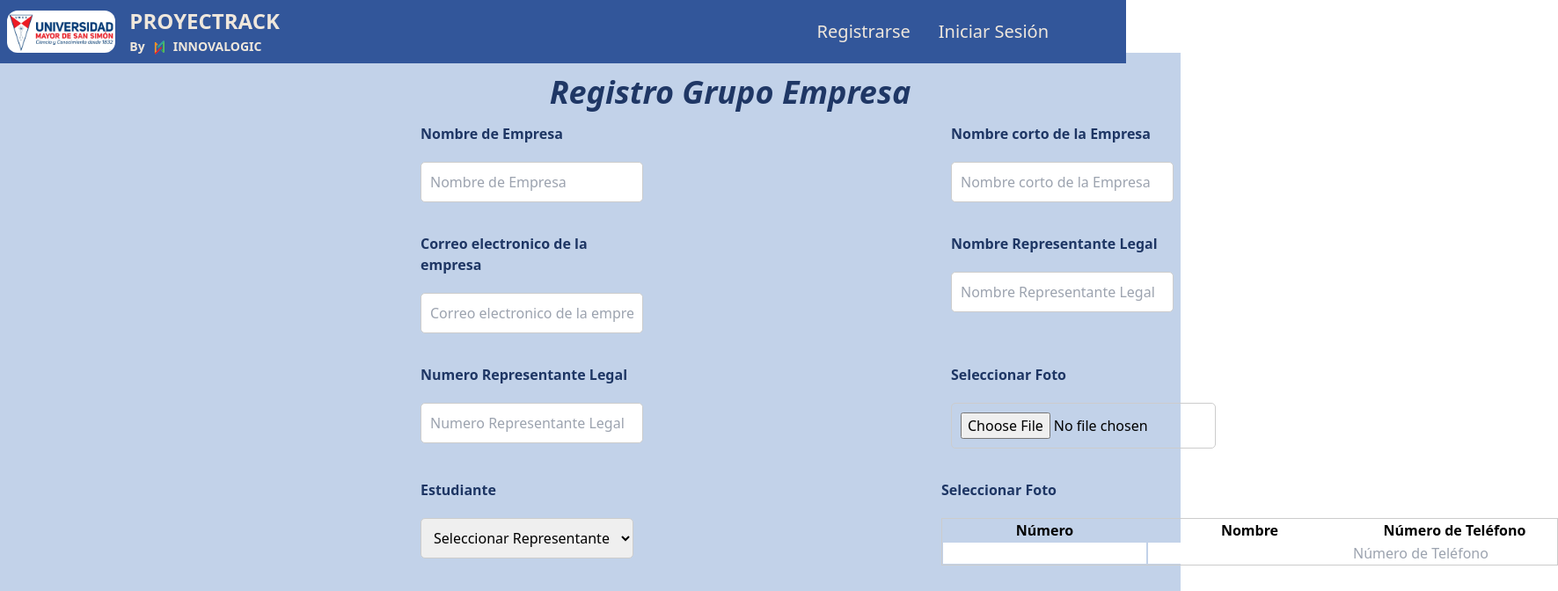
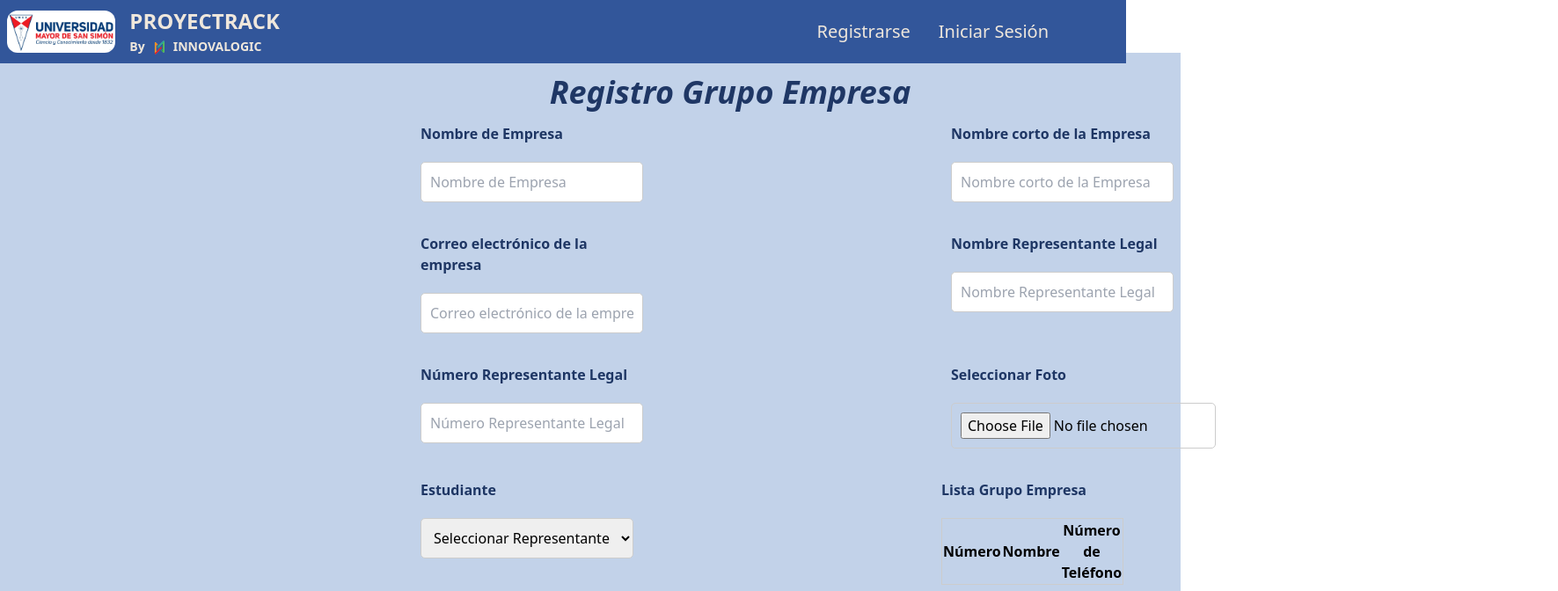
Before and after one commit to innovalogic/ProyectoTis, a React (Vite) app in the folder Frontend/proyectotis/: page /RegistroEmpresa in a window 1280 px wide. Shown: the top 672 px of the page at 88% size, 1771 px wide, since content can reach past the window. Built offline with nearby package versions, Linux system fonts and the light colour scheme.

Commit message:
Creacion de funcionalidad al seleccionar un representante su nombre sera anotado en la tabla de integrantes

```diff
--- a/Frontend/proyectotis/src/Paginas/RegistroEmpresa.jsx
+++ b/Frontend/proyectotis/src/Paginas/RegistroEmpresa.jsx
@@ -2,35 +2,37 @@ import NavbarInicioDeSesion from "../Componentes/NavbarInicio";
 import './RegistroEmpresa.css';
 import React, { useState } from 'react';
 export default function RegistroEmpresa() {
-    const [representante, setRepresentante] = useState('');
-    const [numero, setNumero] = useState('');
+    const [representantes, setRepresentantes] = useState([]);
 
-    // Simular una función para generar un número automáticamente
     const generarNumero = () => {
-        // Genera un número aleatorio o usa cualquier lógica necesaria
-        return Math.floor(Math.random() * 1000);
+        // Retorna el siguiente número secuencial
+        return representantes.length + 1;
     };
 
     const handleChange = (event) => {
         const value = event.target.value;
+        if (value) {
             const selectedOption = event.target.options[event.target.selectedIndex];
             const nombre = selectedOption.text;
 
-        setRepresentante(nombre);
-        setNumero(generarNumero());
+            // Añadir nuevo representante a la lista
+            setRepresentantes(prevRepresentantes => [
+                ...prevRepresentantes,
+                { numero: generarNumero(), nombre }
+            ]);
+        }
     };
     return (
         <>
         <NavbarInicioDeSesion />
         <div className="background-color">
             <div className="form-container">
-                    <h1 className="text-4xl font-bold italic" style={{ color: '#1F3765' ,margin:'15px'}}>Registro Grupo Empresa</h1>
+                <h1 className="text-4xl font-bold italic" style={{ color: '#1F3765', margin: '15px' }}>Registro Grupo Empresa</h1>
                 <form className="form-grid">
                     <div className="form-row">
-
                         <div className="input-group">
                             <label htmlFor="nombre">Nombre de Empresa</label>
-                            <input type="text" id="nombrEmpresa" placeholder="Nombre de Empresa" className="input-field" />
+                            <input type="text" id="nombreEmpresa" placeholder="Nombre de Empresa" className="input-field" />
                         </div>
                         <div className="input-group">
                             <label htmlFor="apellido">Nombre corto de la Empresa</label>
@@ -40,8 +42,8 @@ export default function RegistroEmpresa() {
 
                     <div className="form-row">
                         <div className="input-group">
-                            <label htmlFor="correo">Correo electronico de la empresa</label>
-                            <input type="text" id="correo" placeholder="Correo electronico de la empresa" className="input-field" />
+                            <label htmlFor="correo">Correo electrónico de la empresa</label>
+                            <input type="text" id="correo" placeholder="Correo electrónico de la empresa" className="input-field" />
                         </div>
                         <div className="input-group">
                             <label htmlFor="nombreRep">Nombre Representante Legal</label>
@@ -51,8 +53,8 @@ export default function RegistroEmpresa() {
 
                     <div className="form-row">
                         <div className="input-group">
-                            <label htmlFor="numeroRep">Numero Representante Legal</label>
-                            <input type="text" id="numeroRep" placeholder="Numero Representante Legal" className="input-field" />
+                            <label htmlFor="numeroRep">Número Representante Legal</label>
+                            <input type="text" id="numeroRep" placeholder="Número Representante Legal" className="input-field" />
                         </div>
                         <div className="input-group">
                             <label htmlFor="foto">Seleccionar Foto</label>
@@ -62,9 +64,9 @@ export default function RegistroEmpresa() {
 
                     <div className="form-row">
                         <div className="input-group">
-                <label htmlFor="numeroRep">Estudiante</label>
+                            <label htmlFor="estudiante">Estudiante</label>
                             <select
-                    id="numeroRep"
+                                id="estudiante"
                                 className="input-field"
                                 onChange={handleChange}
                             >
@@ -76,7 +78,7 @@ export default function RegistroEmpresa() {
                         </div>
 
                         <div className="input-group">
-                <label htmlFor="">Seleccionar Foto</label>
+                            <label htmlFor="">Lista Grupo Empresa</label>
                             <table className="input-field">
                                 <thead>
                                     <tr>
@@ -86,11 +88,13 @@ export default function RegistroEmpresa() {
                                     </tr>
                                 </thead>
                                 <tbody>
-                        <tr>
-                            <td><input type="text" value={numero} readOnly /></td>
-                            <td><input type="text" value={representante} readOnly /></td>
+                                    {representantes.map((rep, index) => (
+                                        <tr key={index}>
+                                            <td><input type="text" value={rep.numero} readOnly /></td>
+                                            <td><input type="text" value={rep.nombre} readOnly /></td>
                                             <td><input type="text" placeholder="Número de Teléfono" /></td>
                                         </tr>
+                                    ))}
                                 </tbody>
                             </table>
                         </div>
```
Lines whose indentation alone changed are shown as unchanged.
